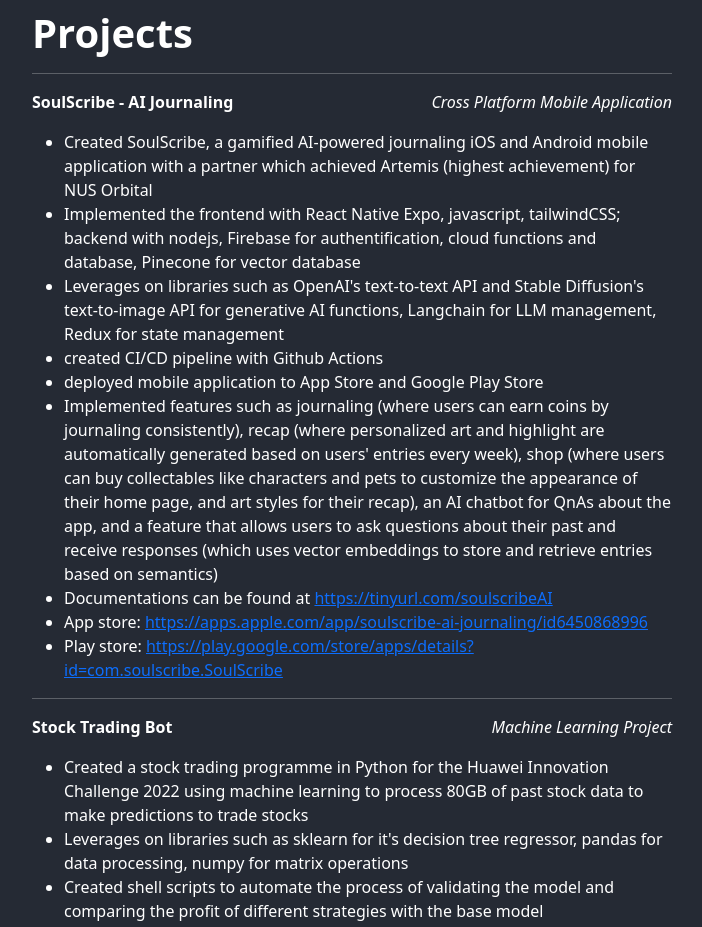
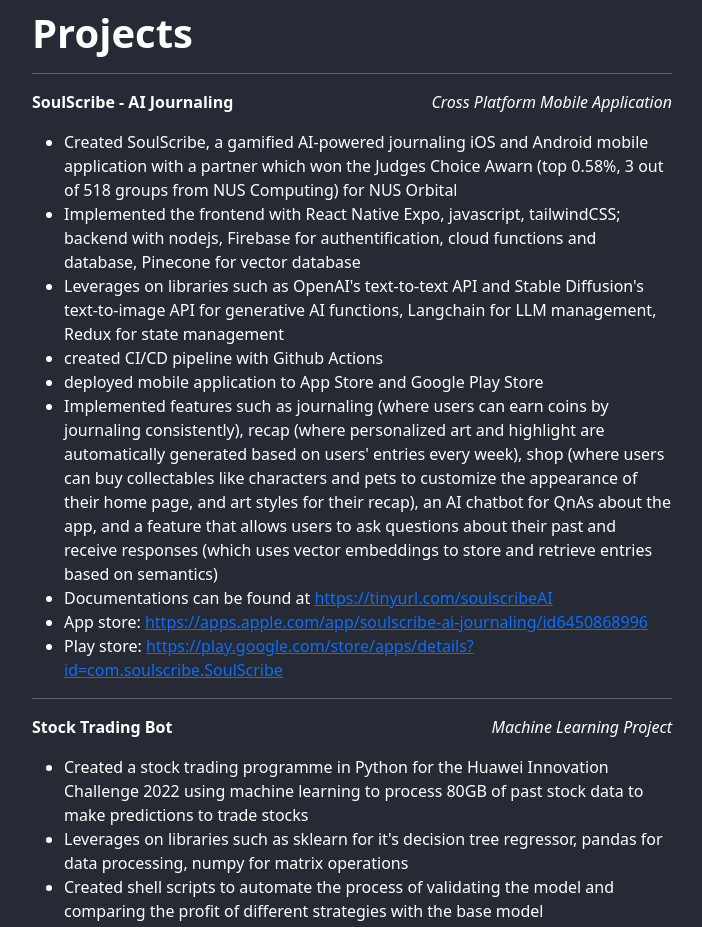
Before and after one commit to JCSnap/JCSnap.github.io, a React (Create React App) app: page / in a window 1280 px wide. Shown: the part 1940-2867 px from the top of the page, without its empty margins (288-990 px from the left). Built offline with nearby package versions, Linux system fonts and the light colour scheme.

Commit message:
Update project

```diff
--- a/src/components/ProjectPageContent.js
+++ b/src/components/ProjectPageContent.js
@@ -6,7 +6,7 @@ function ProjectPageContent() {
       projectName: "SoulScribe - AI Journaling",
       type: "Cross Platform Mobile Application",
       descriptions: [
-        "Created SoulScribe, a gamified AI-powered journaling iOS and Android mobile application with a partner which achieved Artemis (highest achievement) for NUS Orbital",
+        "Created SoulScribe, a gamified AI-powered journaling iOS and Android mobile application with a partner which won the Judges Choice Awarn (top 0.58%, 3 out of 518 groups from NUS Computing) for NUS Orbital",
         "Implemented the frontend with React Native Expo, javascript, tailwindCSS; backend with nodejs, Firebase for authentification, cloud functions and database, Pinecone for vector database",
         "Leverages on libraries such as OpenAI's text-to-text API and Stable Diffusion's text-to-image API for generative AI functions, Langchain for LLM management, Redux for state management",
         "created CI/CD pipeline with Github Actions",
```
